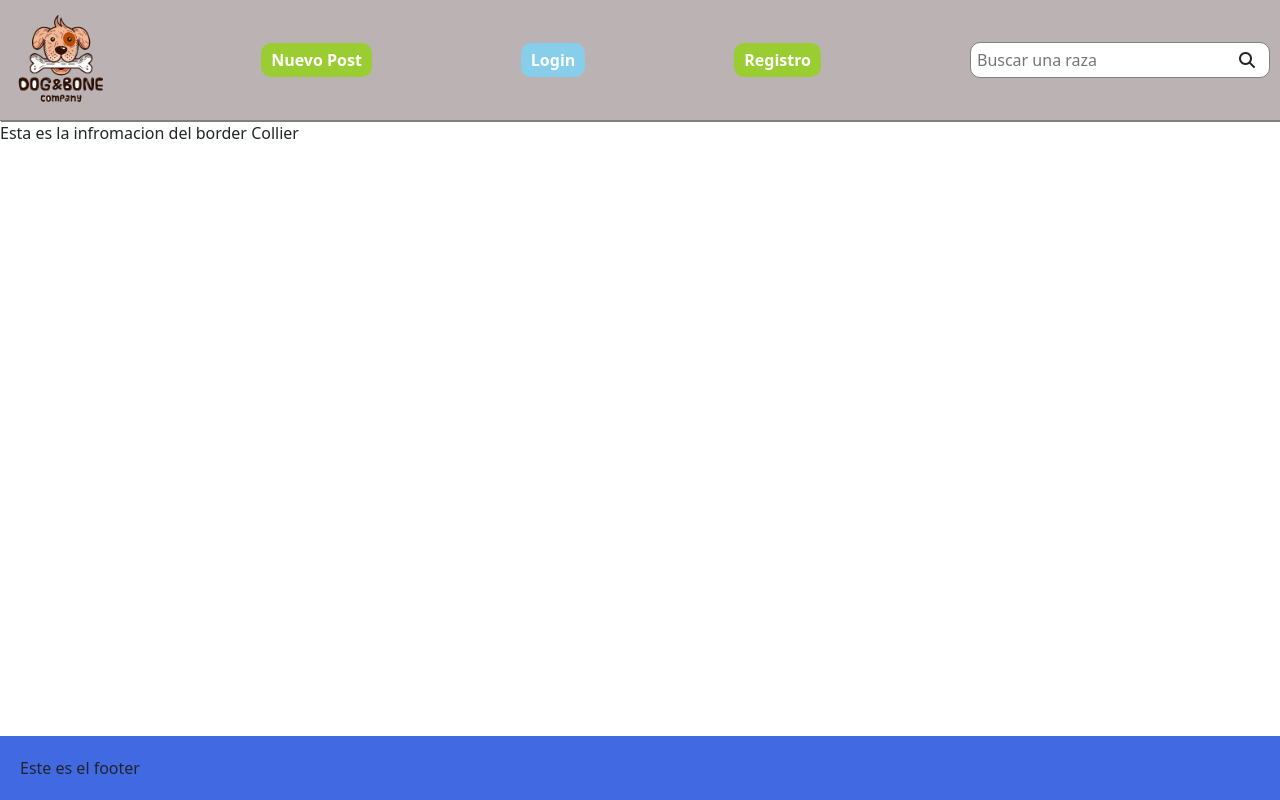
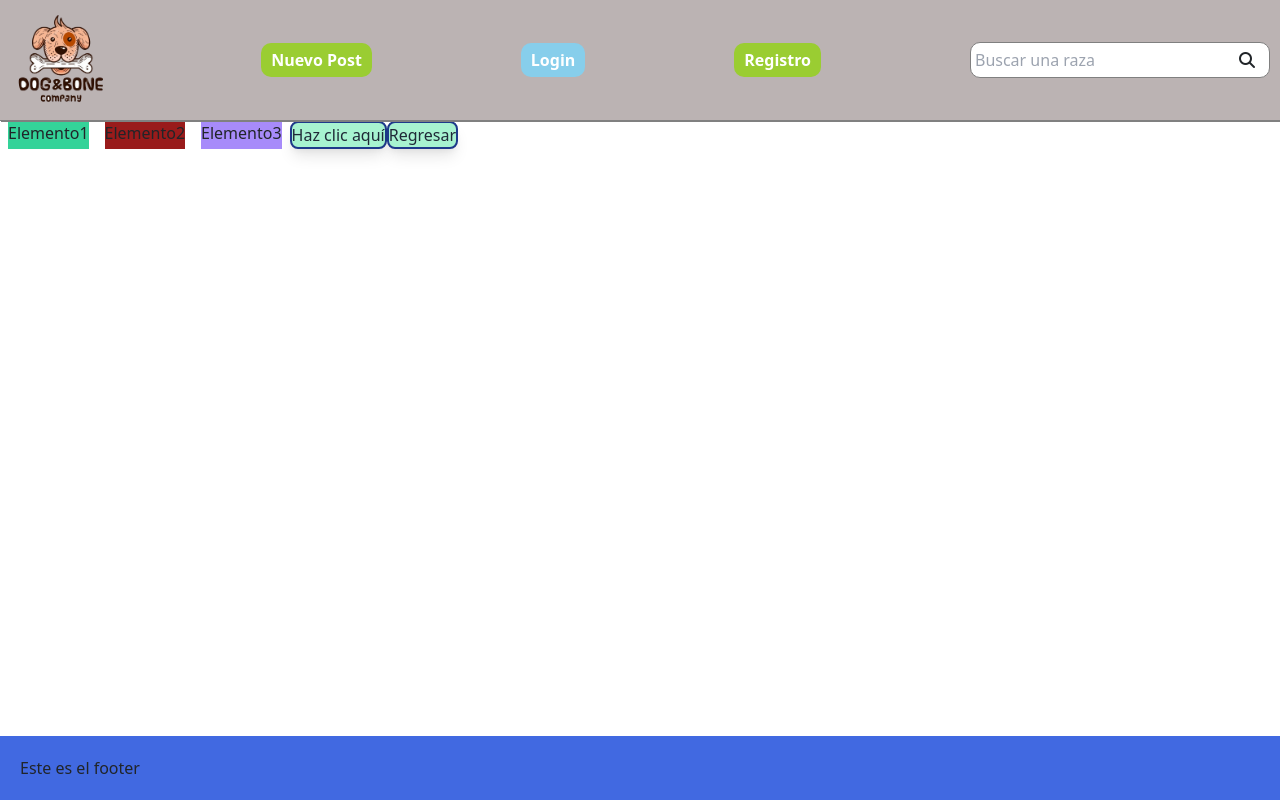
Before and after one commit to ABALO1989/webClase, a React (Create React App) app: page /borderCollie in a window 1280 px wide. Built offline with nearby package versions, Linux system fonts and the light colour scheme.

Commit message:
uso de Taiwind

```diff
--- /dev/null
+++ b/craco.config.js
@@ -0,0 +1,11 @@
+// craco.config.js
+module.exports = {
+  style: {
+    postcss: {
+      plugins: [
+        require('tailwindcss'),
+        require('autoprefixer'),
+      ],
+    },
+  },
+}
--- a/src/index.css
+++ b/src/index.css
@@ -1,3 +1,4 @@
+
 body {
   margin: 0;
   font-family: -apple-system, BlinkMacSystemFont, 'Segoe UI', 'Roboto', 'Oxygen',
--- a/src/pages/borderCollie.jsx
+++ b/src/pages/borderCollie.jsx
@@ -2,10 +2,14 @@ import React from 'react'
 
 const BorderCollie = () => {
     return (
-        <div>
-            Esta es la infromacion del border Collier
+        <div className='flex flex-col md:flex-row'>
+            <div className='mx-2 bg-green-400'> Elemento1</div>
+            <div className='mx-2 bg-red-800'> Elemento2</div>
+            <div className='mx-2 bg-purple-400'> Elemento3</div>
+            <button className='boton2'>Haz clic aquí</button>
+            <button className='boton2'>Regresar</button>
         </div>
-    )
+    );
 }
 
 export default BorderCollie
--- a/src/pages/rhodesian.jsx
+++ b/src/pages/rhodesian.jsx
@@ -1,11 +1,13 @@
-import 'bootstrap/dist/css/bootstrap.css';
+
+
 
 function RhodesianInfoPage() {
     return (
         <div>Informacion Rhodesian
-           <section>
-           <button type="button" class="btn btn-secondary">Secondary</button>
-           <button type="button" class="btn btn-primary">Primary</button>
+            <section className='botones'>
+            {/*Uso Boostrap*/}
+                <button type="button" className="btn btn-secondary">Adoptar</button>
+                <button type="button" className="btn btn-primary">Donar</button>
             </section>
 
         </div>
--- a/src/styles/styles.css
+++ b/src/styles/styles.css
@@ -1,3 +1,9 @@
+/* ./src/index.css */
+@tailwind base;
+@tailwind components;
+@tailwind utilities;
+
+
 body {
   margin: 0px;
 }
@@ -192,3 +198,12 @@ h2{
     border-radius: 10px;
 
   }
+
+  .botones {
+    display: flex;
+    justify-content:space-evenly;
+  }
+
+  .boton2 {
+    @apply border-2 border-blue-900 bg-green-200 text-gray-800 hover:bg-pink-500 rounded-lg shadow-lg;
+  }
--- /dev/null
+++ b/tailwind.config.js
@@ -0,0 +1,12 @@
+// tailwind.config.js
+module.exports = {
+  purge: ['./src/**/*.{js,jsx,ts,tsx}', './public/index.html'],
+  darkMode: false, // or 'media' or 'class'
+  theme: {
+    extend: {},
+  },
+  variants: {
+    extend: {},
+  },
+  plugins: [],
+}
```
Also changed, not shown: package.json (+9 -3 lines), 1 other file (tests, documents, lock files or other folders).
